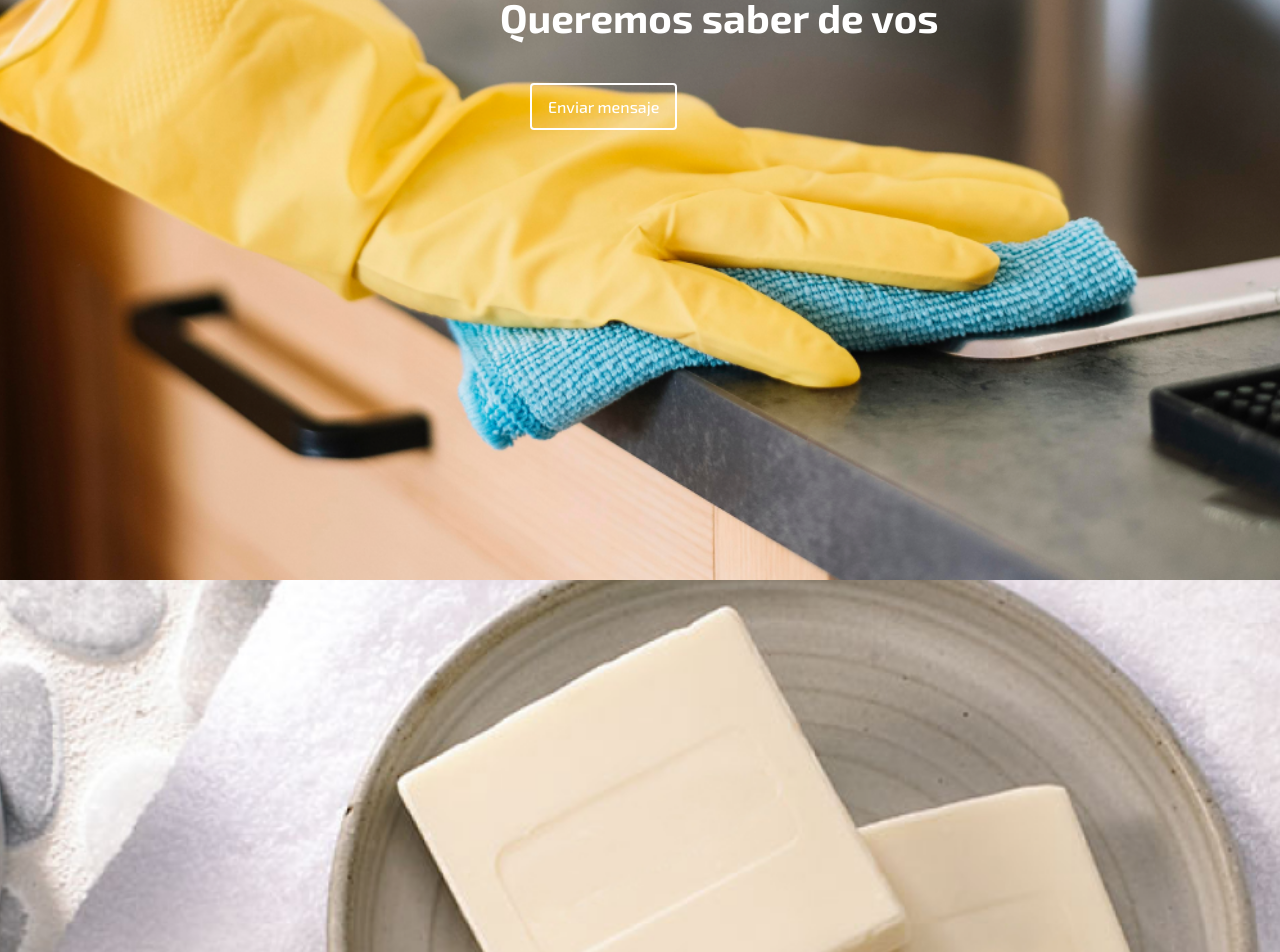
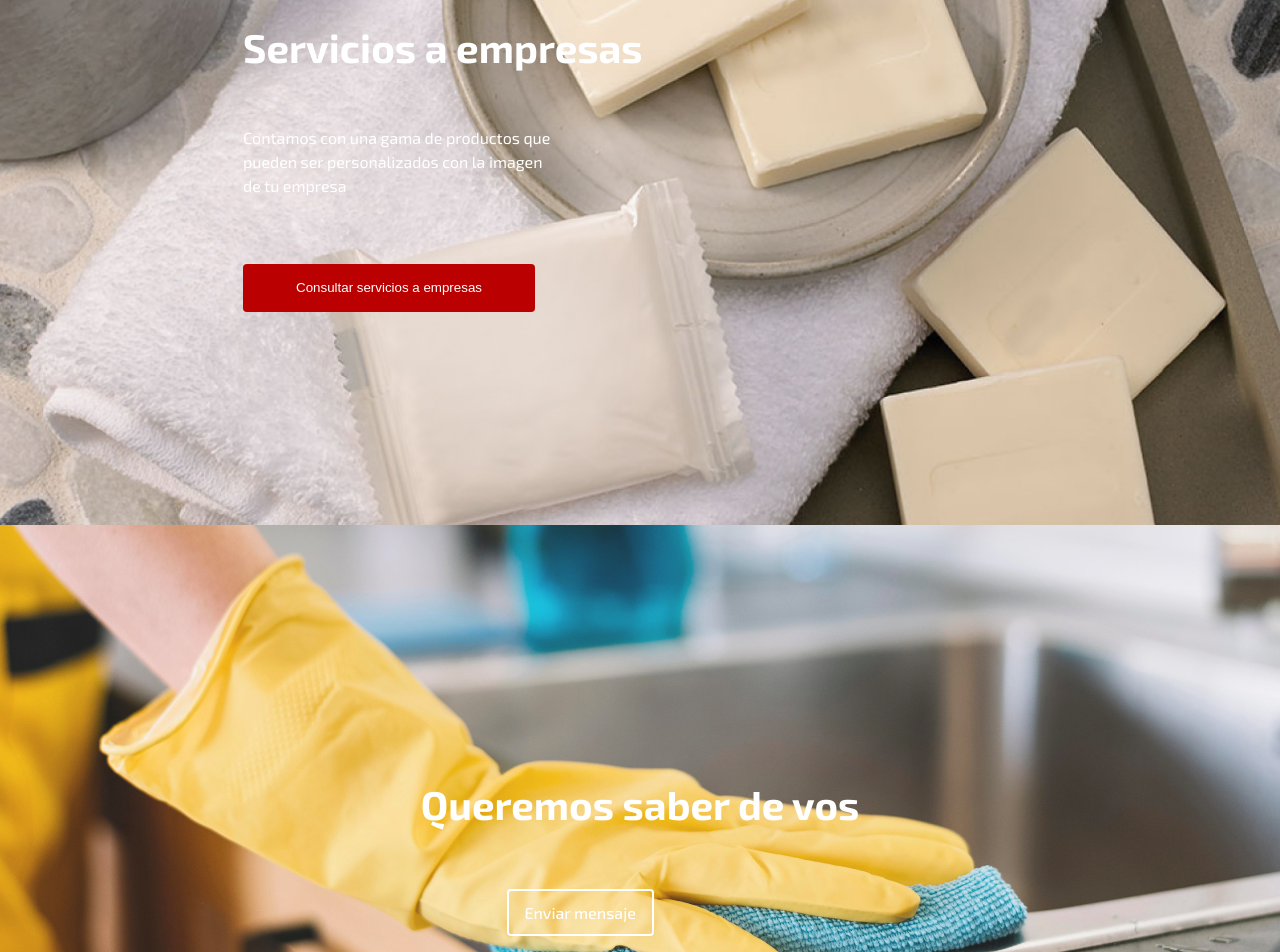
Before and after one commit to JoaquinPalacios/cation, a Next.js app: page / in a window 1280 px wide. Shown: the part 1120-2072 px from the top of the page. Built offline with nearby package versions, Linux system fonts and the light colour scheme.

Commit message:
Styled Services and reachOut components

```diff
--- a/pages/index.tsx
+++ b/pages/index.tsx
@@ -22,8 +22,8 @@ const Home: NextPage = () => {
 
             <main className='main'>
                 <Hero />
+                <Services/>
                 <ReachOut/>
-                <Services/>
             </main>
         </div>
     );
--- a/styles/_reachOut.scss
+++ b/styles/_reachOut.scss
@@ -1,42 +1,46 @@
 .reachOut {
-    align-items: flex-end;
+    align-items: center;
     background-image: url('../public/images/reachOut.png');
     background-repeat: no-repeat;
     background-size: cover;
     background-position: center top;
     display: flex;
-    height: 800px;
+    height: 623px;
+    justify-content: center;
+    opacity: 90%;
     position: relative;
     width: 100%;
 
     .reachOut-container {
 
 
-        margin-bottom: 450px;
-         margin-left: 500px;
-         margin-top: 280px;
 
 
         h3 {
+
 
             font-weight: 700;
             color: white;
             font-family: 'Exo 2';
             font-size: 40px;
+            height: 52px;
             line-height: 52px;
+            margin-bottom: 59px;
             text-align: center;
+            width: 537px;
 
         }
         button {
-
+            text-align: center;
             background-color: transparent;
             border: 2px solid white;
             border-radius: 4px;
             color: white;
+            margin-left: 135px;
             font-family: 'Exo 2';
             font-size: 16px;
             font-weight: 500;
-            margin-left: 30px;
+            // justify-items: center;
             padding: 12px 16px;
         }
 
--- a/styles/_services.scss
+++ b/styles/_services.scss
@@ -1,17 +1,17 @@
 .services {
-    align-items: flex-end;
+    align-items: center;
     background-image: url('../public/images/services.png');
     background-repeat: no-repeat;
     background-size: cover;
     background-position: center top;
     display: flex;
-    height: 1181px;
+    height: 745px;
     position: relative;
     width: 100%;
 
     .services-container {
-        margin-bottom: 399px;
         margin-left: 243px;
+
 
 
 
@@ -21,20 +21,26 @@
             line-height: 40px;
             font-weight: 700;
             height: 57px;
+            margin-bottom: 42px;
 
 
         }
         p {
             color: white;
+            font-family: 'Exo 2';
             font-size: 16px;
             font-weight: 400;
+            margin-bottom: 64px;
+            width: 315px;
+            height: 74px;
+            line-height: 24px;
+            top: 3015px;
         }
         button {
             background-color: #BA0000;
             border-color: transparent;
             border-radius: 4px;
             color: white;
-            gap: 10px;
             height: 48px;
             padding: 12px 16px;
             width: 292px;
@@ -45,6 +51,7 @@
 
 
 
+
         }
     }
 }
```
